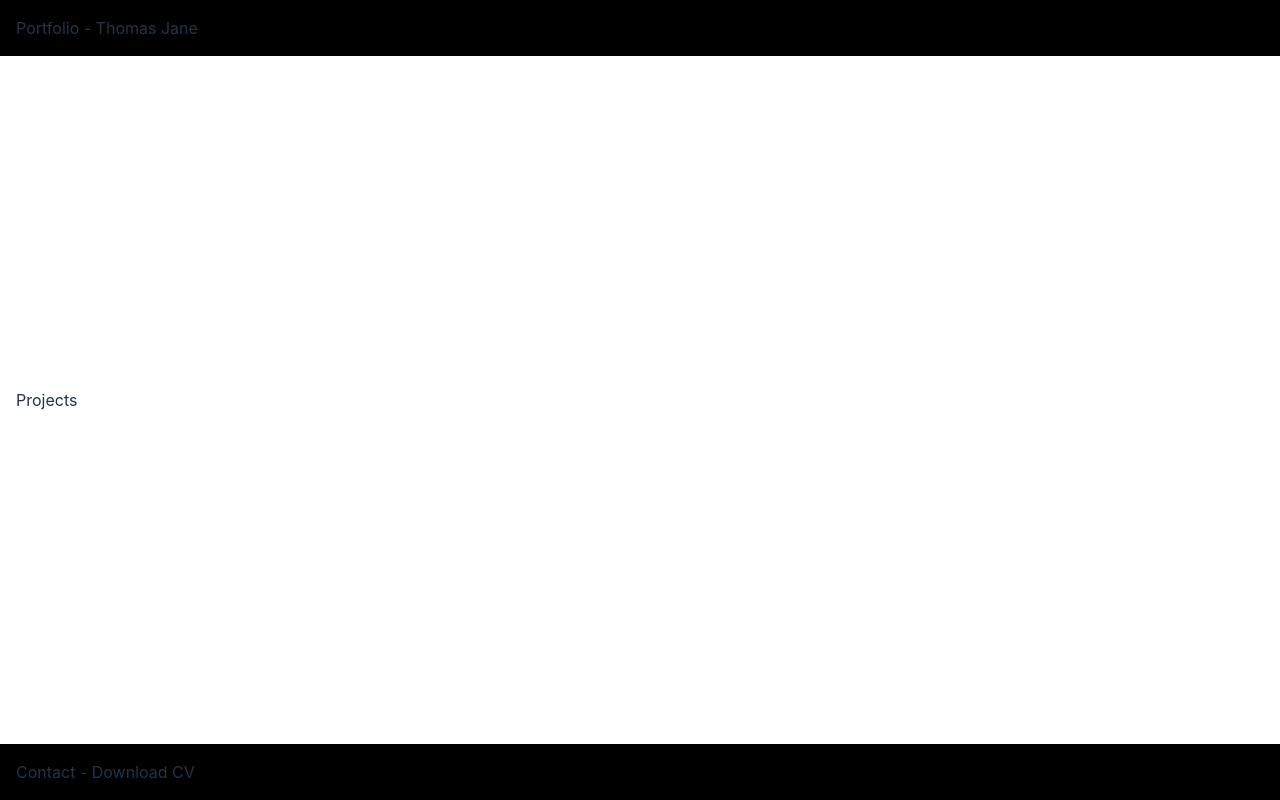
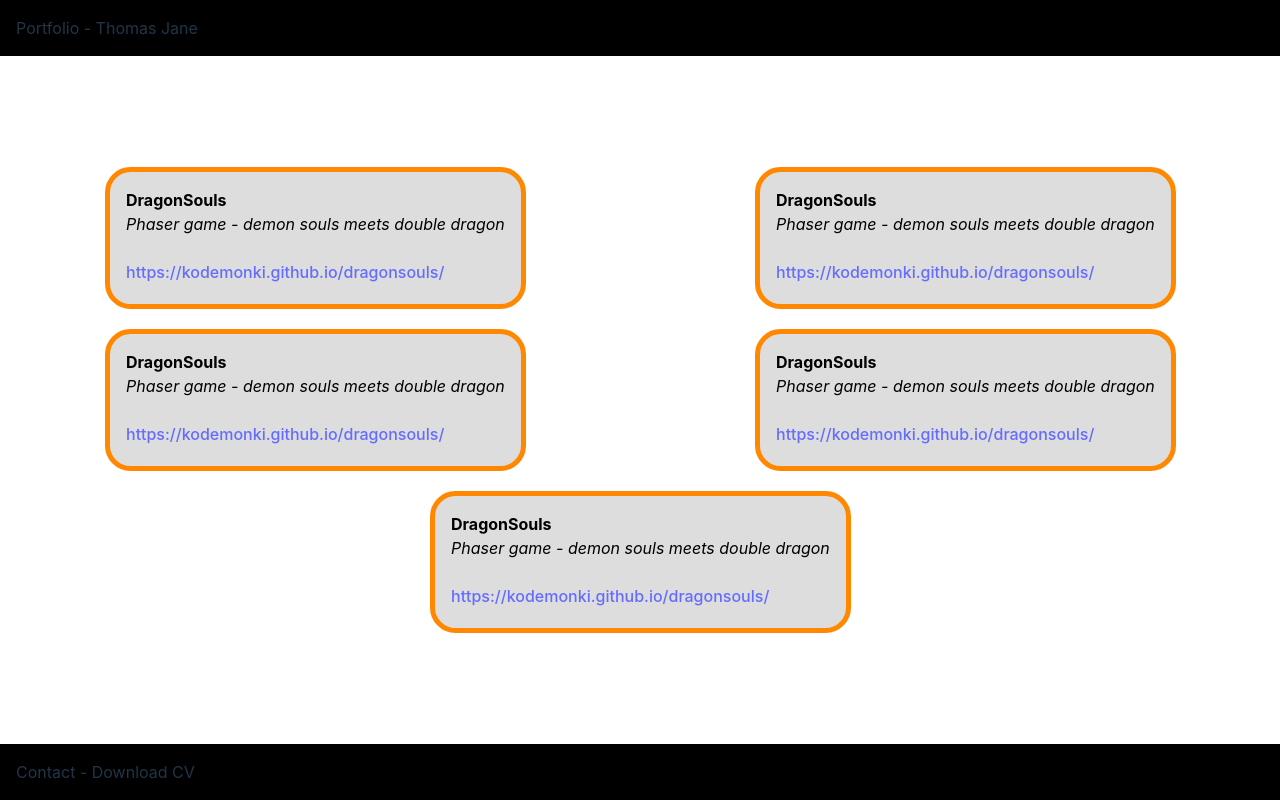
Before and after one commit to kodemonki/portfolio, a React (Vite) app: page / in a window 1280 px wide. Built offline with nearby package versions, Linux system fonts and the light colour scheme.

Commit message:
added projects

```diff
--- /dev/null
+++ b/public/projects.json
@@ -0,0 +1,27 @@
+[
+  {
+    "name": "DragonSouls",
+    "description": "Phaser game - demon souls meets double dragon",
+    "url": "https://kodemonki.github.io/dragonsouls/"
+  },
+  {
+    "name": "DragonSouls",
+    "description": "Phaser game - demon souls meets double dragon",
+    "url": "https://kodemonki.github.io/dragonsouls/"
+  },
+  {
+    "name": "DragonSouls",
+    "description": "Phaser game - demon souls meets double dragon",
+    "url": "https://kodemonki.github.io/dragonsouls/"
+  },
+  {
+    "name": "DragonSouls",
+    "description": "Phaser game - demon souls meets double dragon",
+    "url": "https://kodemonki.github.io/dragonsouls/"
+  },
+  {
+    "name": "DragonSouls",
+    "description": "Phaser game - demon souls meets double dragon",
+    "url": "https://kodemonki.github.io/dragonsouls/"
+  }
+]
--- a/src/App.css
+++ b/src/App.css
@@ -1,31 +1,60 @@
 #root {
-  max-width: 1280px;
+  width: 100%;
+  height: 100%;
 }
-
 .Header {
-  position:absolute;
-  top:0px;
-  left:0px;
-  width:100vw;
-  height:auto;
+  position: absolute;
+  top: 0px;
+  left: 0px;
+  width: 100vw;
+  height: auto;
   background-color: #000000;
   text-align: left;
 }
-
 .Header__P {
-  padding-left:16px;
+  padding-left: 16px;
 }
-
 .Footer {
-  position:absolute;
-  bottom:0px;
-  left:0px;
-  width:100vw;
-  height:auto;
+  position: absolute;
+  bottom: 0px;
+  left: 0px;
+  width: 100vw;
+  height: auto;
   background-color: #000000;
   text-align: left;
 }
+.Footer__P {
+  padding-left: 16px;
+}
+.Content {
+  width: 100%;
+}
+.Projects {
+  display: flex;
+  width: 100%;
+  justify-content: space-around;
+  gap: 20px;
+  flex-wrap: wrap;
+}
+.ProjectCard {
+  background-color: #ddd;
+  color: #000;
+  min-width: 100px;
+  min-height: 100px;
+  padding: 16px;
+  transform: scale(0);
+  animation: fadeIn 0.5s forwards;
+  border-radius: 2vw;
+  border: 5px rgb(255, 136, 0) solid;
+}
 
-.Footer__P {
-  padding-left:16px;
+@keyframes fadeIn {
+  0% {
+    opacity: 0;
+    transform: scale(0.5);
+  }
+  100% {
+    opacity: 1;
+    transform: scale(1);
+  }
 }
--- a/src/App.tsx
+++ b/src/App.tsx
@@ -1,19 +1,21 @@
 import "./App.css";
+import Projects from "./components/Projects";
 
-function App() {
+const App = () => {
+
   return (
     <>
+      <div className="Content">
+        <Projects />
+      </div>
       <div className="Header">
         <p className="Header__P">Portfolio - Thomas Jane</p>
-      </div>
-      <div className="Content">
-        <p className="Header__P">Projects</p>
       </div>
       <div className="Footer">
         <p className="Footer__P">Contact - Download CV</p>
       </div>
     </>
   );
-}
+};
 
 export default App;
--- /dev/null
+++ b/src/components/ProjectCard.tsx
@@ -0,0 +1,25 @@
+import { Project } from "./Projects";
+
+const ProjectCard: React.FC<Project> = (project) => {
+  return (
+    <div
+      className="ProjectCard"
+      style={{
+        animationDelay: `${project.number * 0.25}s`,
+      }}
+    >
+      <div>
+        <b>{project.name}</b>
+      </div>
+      <div>
+        <i>{project.description}</i>
+      </div>
+      <br />
+      <a href={project.url} target="_blank">
+        {project.url}
+      </a>
+    </div>
+  );
+};
+
+export default ProjectCard;
--- /dev/null
+++ b/src/components/Projects.tsx
@@ -0,0 +1,44 @@
+import { useEffect, useState } from "react";
+import { getProjects } from "../service/apiRequests";
+import ProjectCard from "./ProjectCard";
+
+export interface Project {
+  name: string;
+  description: string;
+  url: string;
+  number: number;
+  x: number;
+  y: number;
+  order: string;
+}
+
+const Projects = () => {
+  const [projects, setProjects] = useState<Project[]>([]);
+
+  useEffect(() => {
+    getProjects().then((data: Project[]) => setProjects(data));
+  }, []);
+
+  return (
+    <>
+      <div className="Projects">
+        {projects.map((project, index) => {
+          return (
+            <ProjectCard
+              key={index}
+              number={index}
+              name={project.name}
+              description={project.description}
+              url={project.url}
+              x={0}
+              y={0}
+              order="default"
+            />
+          );
+        })}
+      </div>
+    </>
+  );
+};
+
+export default Projects;
--- /dev/null
+++ b/src/service/apiRequests.ts
@@ -0,0 +1,4 @@
+
+export const getProjects = () =>{
+    return fetch('projects.json').then(res=>res.json());
+}
```
